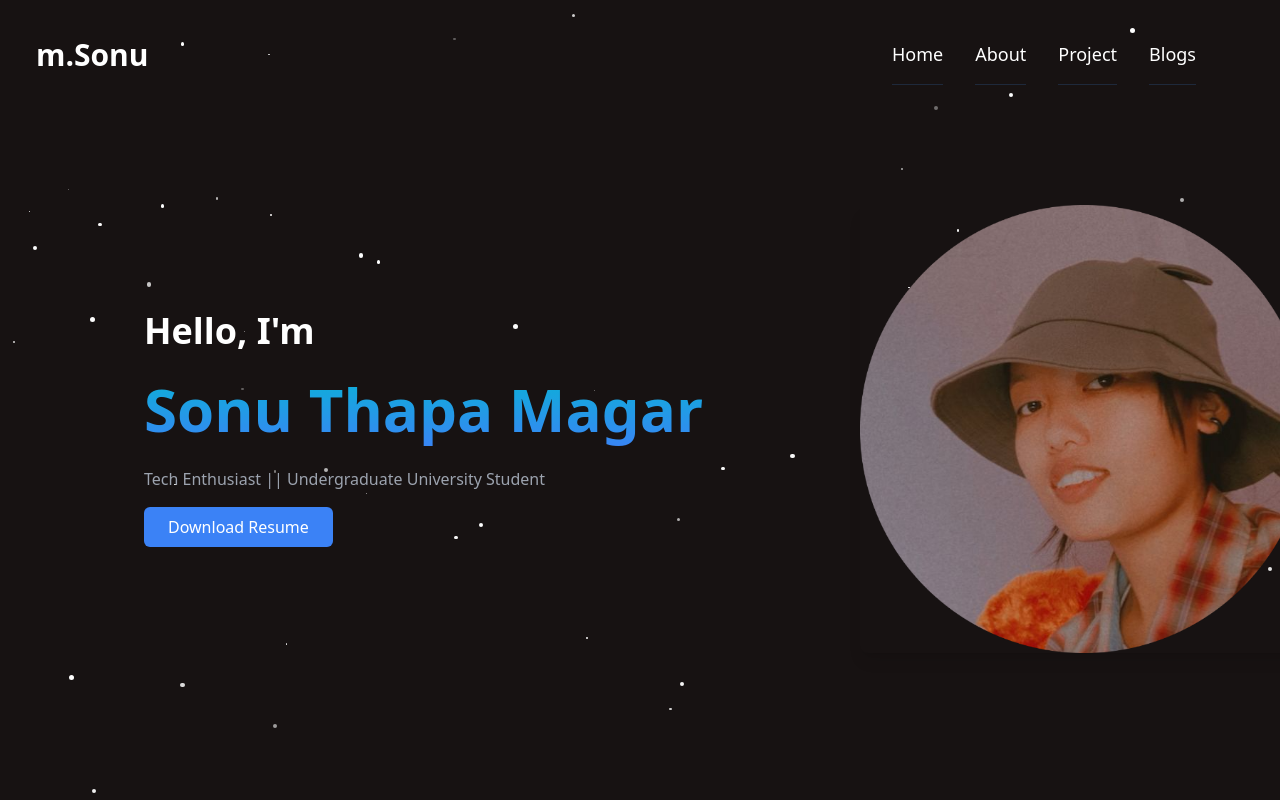
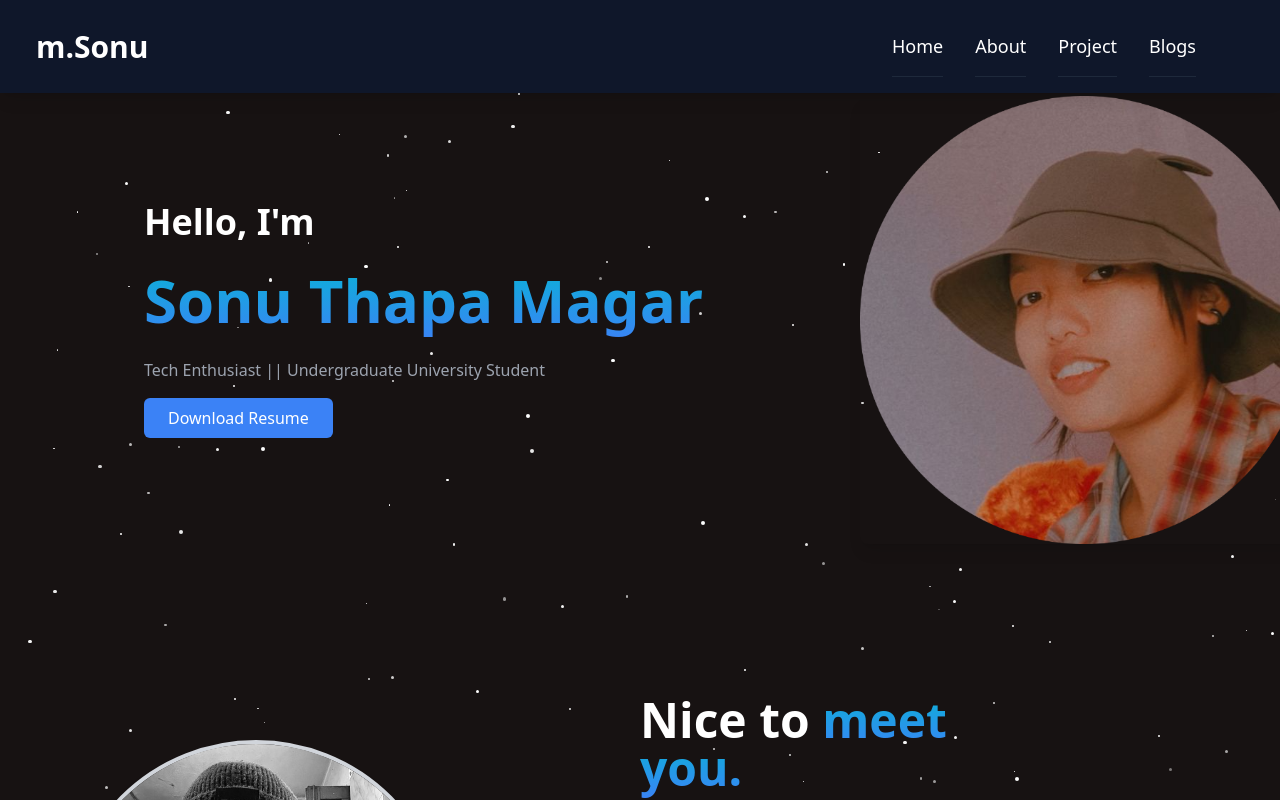
Before and after one commit to SonuThapaMagar/sonuthapamagar, a React (Vite) app in the folder portfolio/: page / in a window 1280 px wide. Shown: the top 800 px of the page. Built offline with nearby package versions, Linux system fonts and the light colour scheme.

Commit message:
Navbar fixed and animation adjusted

```diff
--- a/portfolio/src/components/Animation.jsx
+++ b/portfolio/src/components/Animation.jsx
@@ -3,11 +3,11 @@ import React from "react";
 import { motion } from "framer-motion";
 
 const TwinklingStars = () => {
-    const stars = Array.from({ length: 50 }, (_, i) => ({
+    const stars = Array.from({ length: 140 }, (_, i) => ({
         x: Math.random() * window.innerWidth,
         y: Math.random() * window.innerHeight,
         opacity: Math.random(),
-        size: Math.random() * 4 + 1,
+        size: Math.random() * 3 + 1,
     }));
 
     return (
--- a/portfolio/src/components/Navbar.jsx
+++ b/portfolio/src/components/Navbar.jsx
@@ -38,7 +38,7 @@ const Navbar = () => {
 
   return (
     <nav>
-      <div className="sticky h-10vh flex justify-between items-center z-50 text-white lg:py-2 px-5 py-0 ">
+      <div className="fixed top-0 w-full h-16vh flex justify-between items-center z-50lg:py-2 px-5 py-0 bg-slate-900 text-white shadow-lg ">
         <div className="flex items-center flex-1">
           <span className="text-3xl font-bold px-4">m.Sonu</span>
         </div>
```
